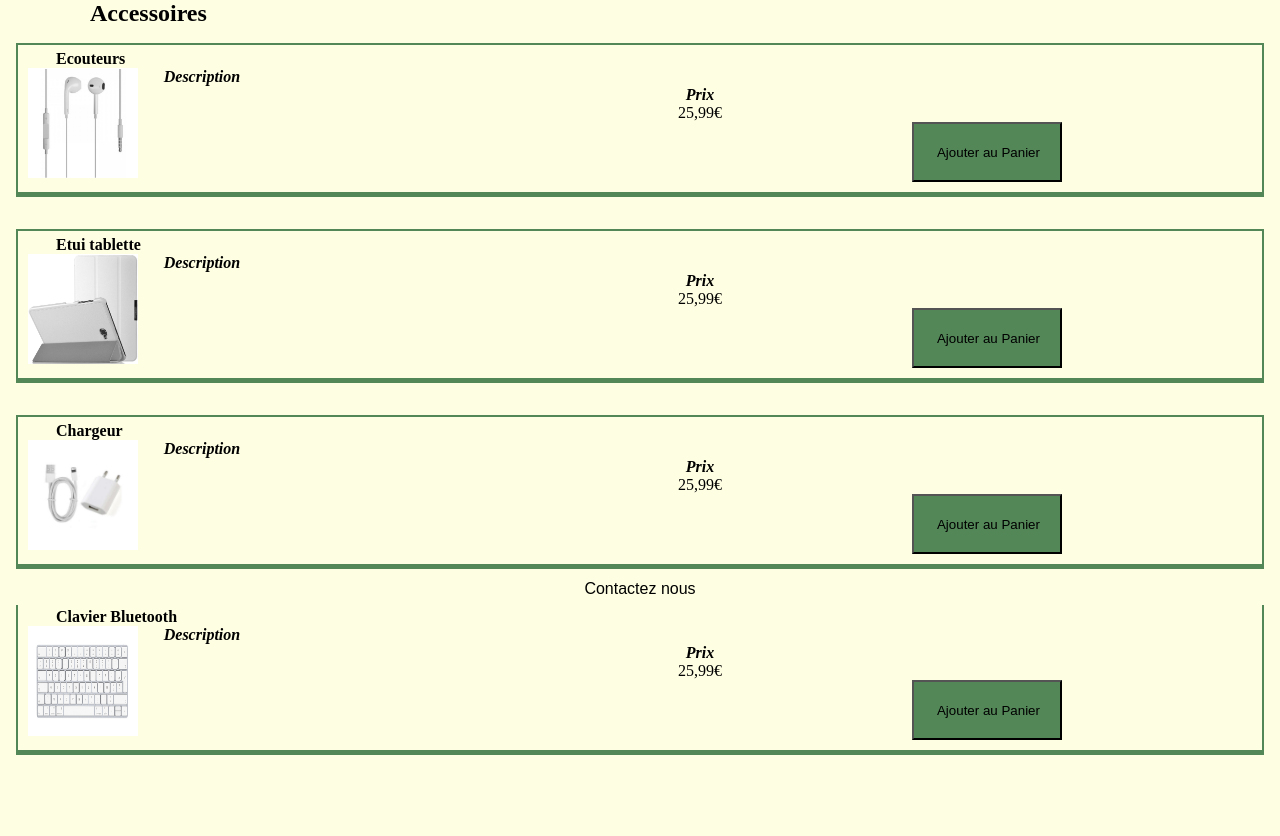
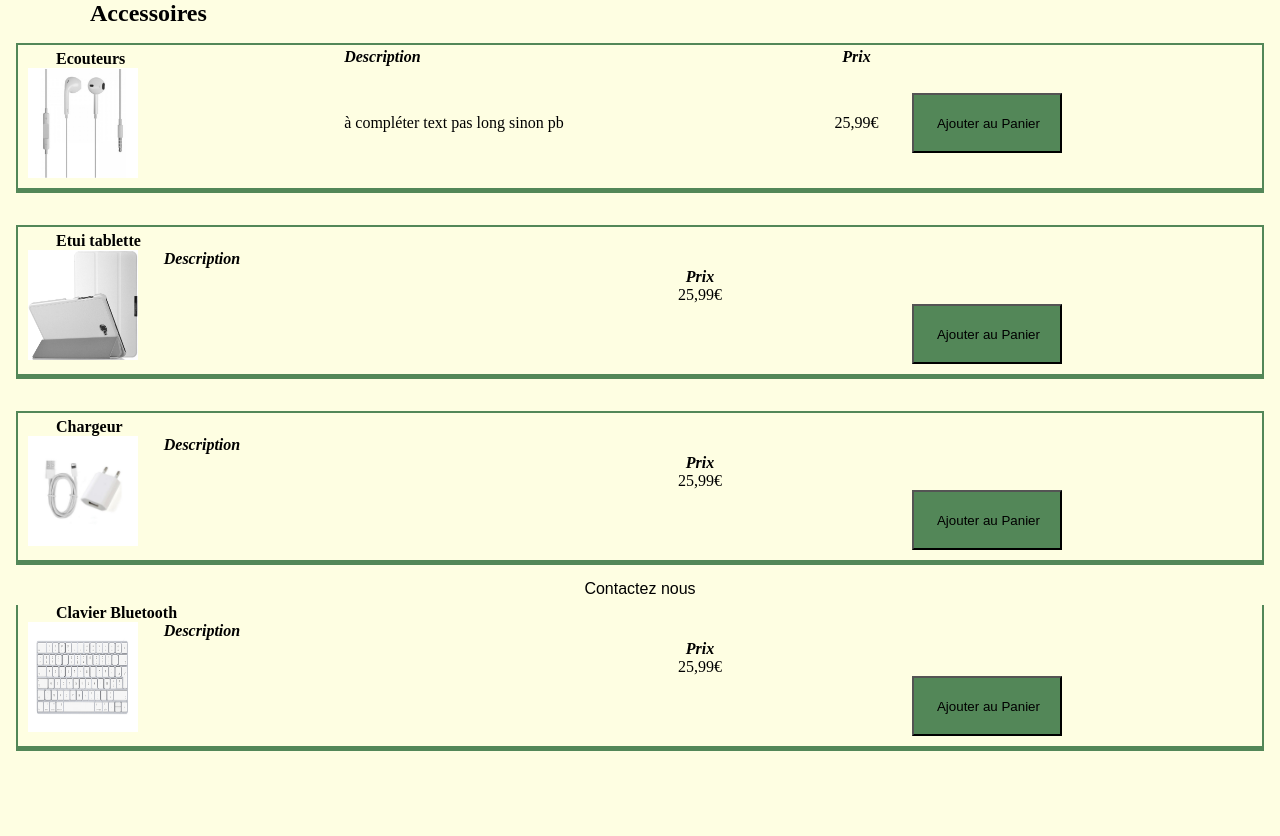
Before and after one commit to perrinesm/ProjectTW, a PHP site: page /tabAcc.php in a window 1280 px wide. Shown: the part 195-1031 px from the top of the page. After the commit the page ends 946 px from the top, so only its background shows below. Run offline with PHP 8.4, Linux system fonts and the light colour scheme.

Commit message:
tableau pour 1 accessoire pas fini avec les autres

```diff
--- a/tabAcc.php
+++ b/tabAcc.php
@@ -15,14 +15,28 @@
     <body  style="display: flex; flex-direction: column;">
         <h2 style="margin-left: 90px;">   Accessoires </h2>
 
+
         <div class = 'product'>
-            <h4> Ecouteurs </h4>
-            <p> <img src="ecouteur.jpg"/> </p>
-            <p class="description"><em><strong> Description </strong> </em><center><em><strong> Prix  </strong> </em></center></p>
-            <p class="description"><center>25,99€ </center> </p>
-            <form>
-                <input class="button" type="button" value=" Ajouter au Panier" onclick="alert('Produit ajouté !')">
-            </form>
+            <style>
+                table{
+                    border-collapse:collapse;}
+            </style>
+            <table width="100%">
+                <thead><tr>
+                    <th align="left"><h4> Ecouteurs </h4></th>
+                    <th align="left"><p class="description"><em><strong> Description </strong> </p></th>
+                    <th align="center"><em><strong> Prix  </strong> </em></th>
+                </tr></thead>
+                <tbody><tr>
+                    <td ><p> <img src="ecouteur.jpg"/> </p></td>
+                    <td><p class="description">à compléter text pas long sinon pb </p></td>
+                    <td align="center"><p> 25,99€ </p></td>
+                    <td align="left"><p><form>
+                        <input class="button" type="button" value=" Ajouter au Panier" onclick="alert('Produit ajouté !')">
+                    </form></p></td>
+                </tr></tbody>
+            </table>
+
         </div>
 
         <div class = 'product'>
```
